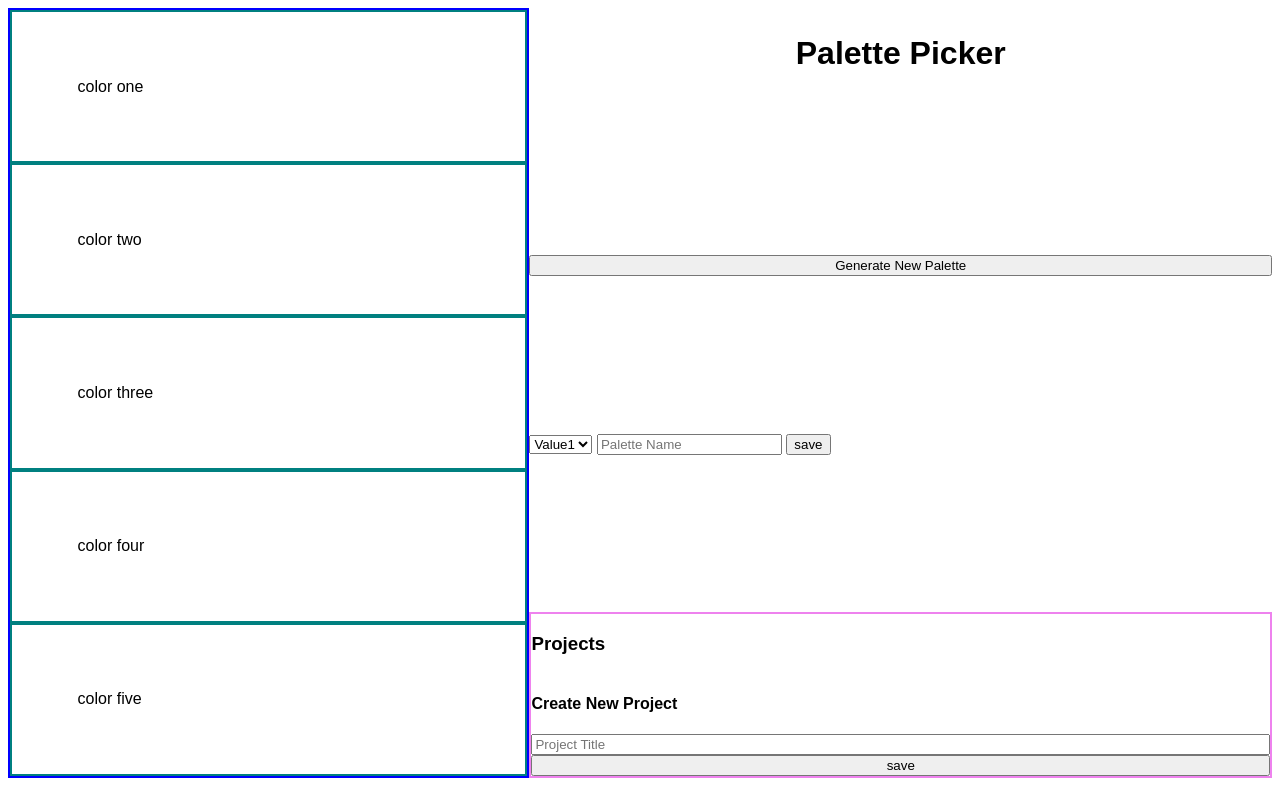
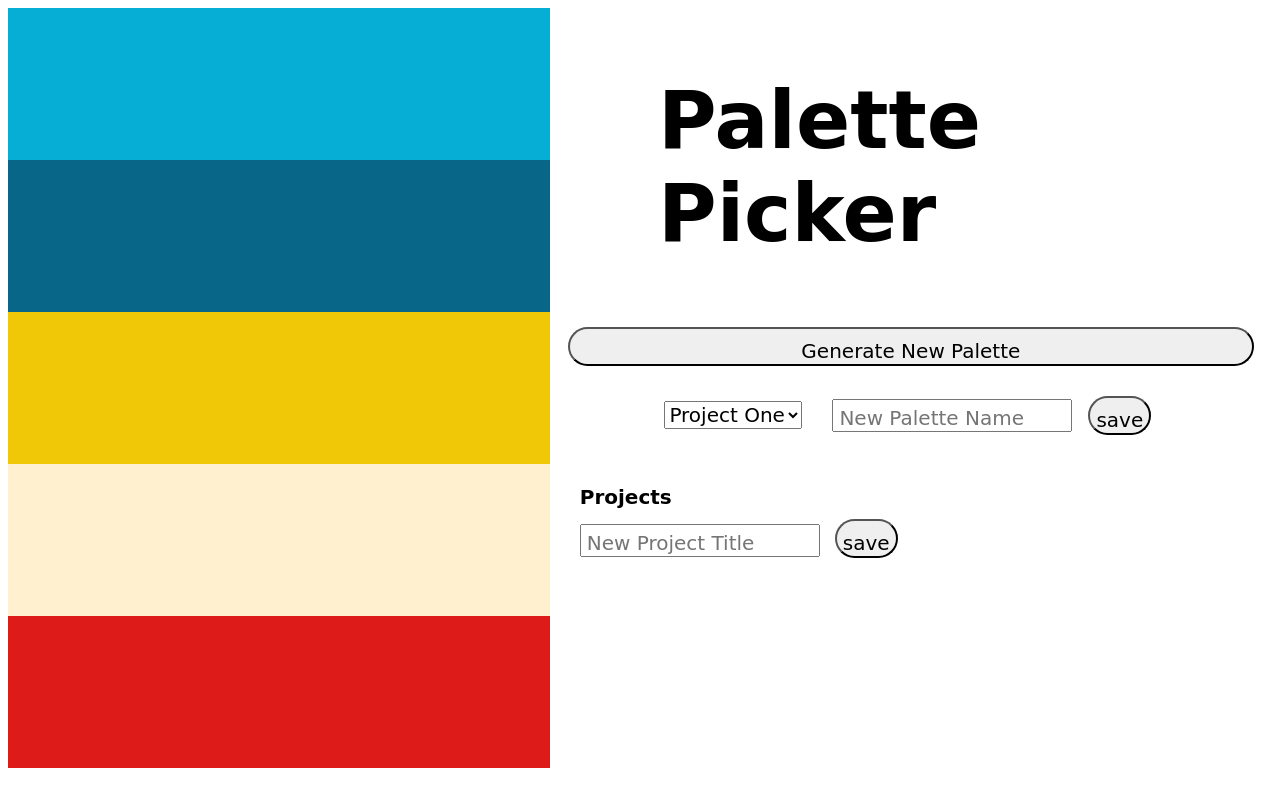
Before and after one commit to francylang/palette-picker, a plain HTML site: page public/index.html in a window 1280 px wide. Drawn offline with Linux system fonts and the light colour scheme; a web font is replaced by a local one.

Commit message:
Styling of the main container

```diff
--- a/public/css/styles.css
+++ b/public/css/styles.css
@@ -3,6 +3,7 @@
 * {
   box-sizing: border-box;
   font-family: sans-serif;
+  font-family: 'Give You Glory', cursive;
 }
 
 main {
@@ -12,13 +13,11 @@ main {
 .projects-palettes-container {
   display: flex;
   flex-direction: column;
-  justify-content: space-between;
   width: 100%;
 }
 
 header {
   display: flex;
-  align-items: center;
   justify-content: center;
   width: 100%;
 }
@@ -28,28 +27,70 @@ h1 {
   align-items: center;
   justify-content: center;
   width: 70%;
-  font-size: 2em;
+  font-size: 80px;
+  font-family: 'Give You Glory', cursive;
 }
 
 .generate-button-container {
   display: flex;
   flex-direction: column;
-  /*align-items: center;*/
-  /*justify-content: center;*/
+  align-items: center;
   width: 100%;
 }
 
 .generate-button {
-  /*width: 60em;*/
-  /*padding: 2em;*/
+  width: 95%;
+  border-radius: 25px;
+  font-size: 20px;
+  padding-top: 10px;
+  outline: none;
   cursor: pointer;
+}
+
+.generate-button:hover {
+  background-color: #000;
+  color: #fff;
+}
+
+.new-palette-container {
+  display: flex;
+  justify-content: center;
+  align-items: center;
+  width: 95%;
+  margin: 20px;
+}
+
+.new-palette-drop-down {
+  font-size: 20px;
+}
+
+.new-palette-name {
+  font-size: 20px;
+  margin: 0 6px 0 30px;
+  padding: 5px 0 0 5px;
+  width: 240px;
+}
+
+.new-palette-save-button {
+  font-size: 20px;
+  border-radius: 25px;
+  cursor: pointer;
+  font-size: 20px;
+  margin: 10px;
+  padding-top: 10px;
+  outline: none;
+  cursor: pointer;
+}
+
+.new-palette-save-button:hover {
+  color: #fff;
+  background-color: #000;
 }
 
 aside {
   display: flex;
   flex-direction: column;
-  width: 70%;
-  border: 2px solid blue;
+  width: 75%;
 }
 
 .color-container {
@@ -58,12 +99,57 @@ aside {
 }
 
 .color {
-  padding: 4.1em;
-  border: 2px solid teal;
+  padding: 4.75em 0;
+}
+
+.color-1 {
+  background-color: #06AED5;
+}
+
+.color-2 {
+  background-color: #086788;
+}
+
+.color-3 {
+  background-color: #F0C808;
+}
+
+.color-4 {
+  background-color: #FFF1D0;
+}
+
+.color-5 {
+  background-color: #DD1C1A;
 }
 
 .create-new-projects-container {
   display: flex;
   flex-direction: column;
-  border: 2px solid violet;
+  width: 95%;
+  margin-left: 30px;
 }
+
+h3 {
+  font-size: 20px;
+  margin-bottom: 0;
+}
+
+.new-project-container {
+}
+
+.new-project-title {
+  font-size: 20px;
+  padding: 5px 0 0 5px;
+  width: 240px;
+}
+
+.new-project-save-button {
+  font-size: 20px;
+  border-radius: 25px;
+  cursor: pointer;
+  font-size: 20px;
+  margin: 10px;
+  padding-top: 10px;
+  outline: none;
+  cursor: pointer;
+}
--- a/public/index.html
+++ b/public/index.html
@@ -3,7 +3,7 @@
   <head>
     <meta charset="utf-8">
     <meta name="viewport" content="width=device-width, initial-scale=1">
-    <link href="https://fonts.googleapis.com/css?family=Alegreya Sans SC" rel="stylesheet">
+    <link href="https://fonts.googleapis.com/css?family=Give+You+Glory" rel="stylesheet">
     <link rel="stylesheet" href="css/styles.css">
 
     <title>Palette Picker</title>
@@ -14,11 +14,11 @@
     <main>
       <aside>
         <section class="color-container">
-          <article class="color" id="color-1">color one</article>
-          <article class="color" id="color-2">color two</article>
-          <article class="color" id="color-3">color three</article>
-          <article class="color" id="color-4">color four</article>
-          <article class="color" id="color-5">color five</article>
+          <article class="color color-1"></article>
+          <article class="color color-2"></article>
+          <article class="color color-3"></article>
+          <article class="color color-4"></article>
+          <article class="color color-5"></article>
         </section>
       </aside>
 
@@ -31,20 +31,21 @@
           <button class="generate-button">Generate New Palette</button>
         </article>
 
-        <article>
-          <select type="text" name="" value="">
-            <option value="value1" selected>Value1</option>
-            <option value="value2">Value2</option>
+        <article class="new-palette-container">
+          <select class="new-palette-drop-down" type="text" name="" value="">
+            <option value="project1" selected>Project One</option>
+            <option value="project2">Project Two</option>
           </select>
-          <input placeholder="Palette Name"></input>
-          <button>save</button>
+          <input class="new-palette-name" placeholder="New Palette Name"></input>
+          <button class="new-palette-save-button">save</button>
         </article>
 
       <article class="create-new-projects-container">
         <h3>Projects</h3>
-        <h4>Create New Project</h4>
-        <input placeholder="Project Title"></input>
-        <button>save</button>
+        <div class="new-project-container">
+          <input class="new-project-title" placeholder="New Project Title"></input>
+          <button class="new-project-save-button">save</button>
+        </div>
       </article>
     </section>
    </main>
```
